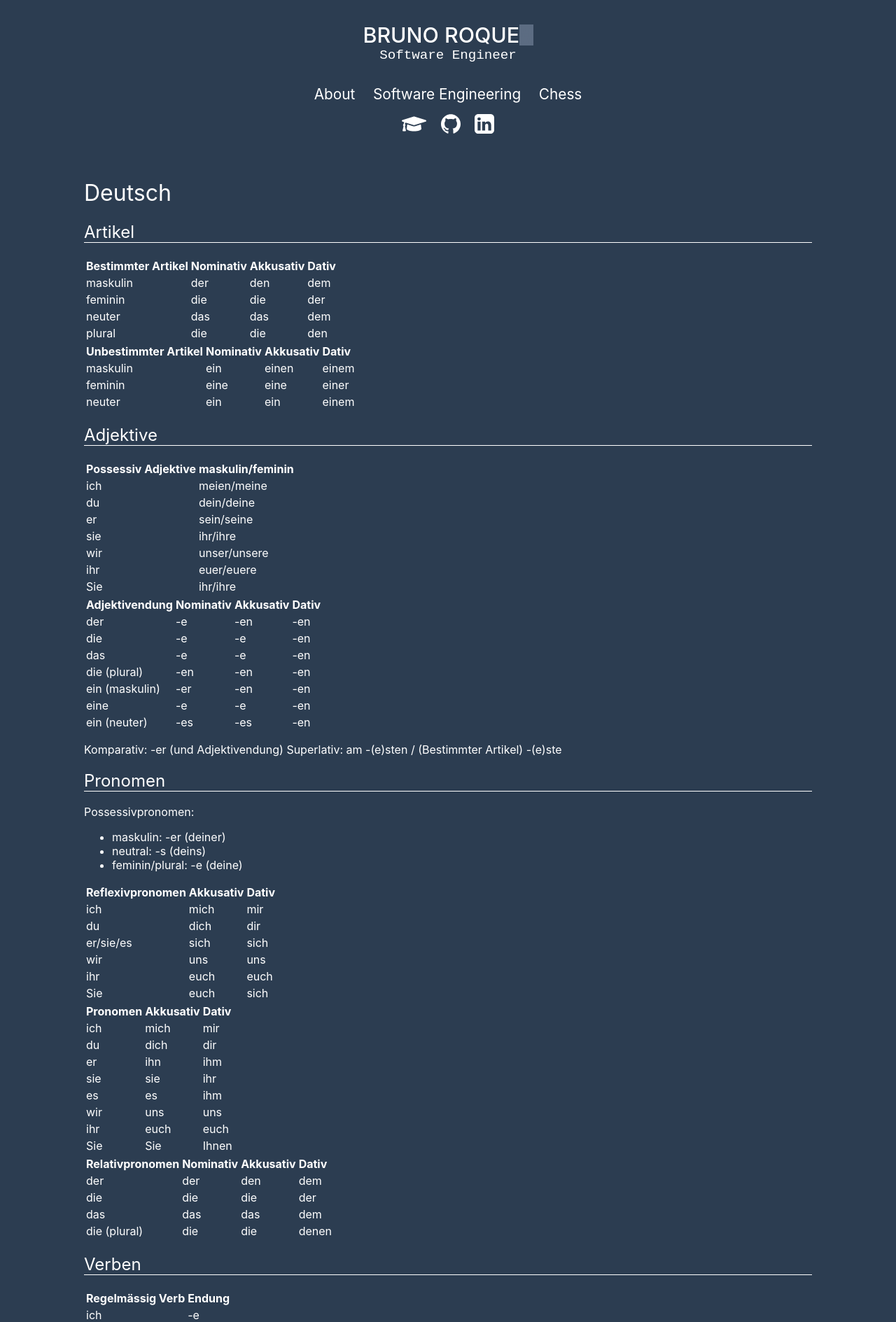
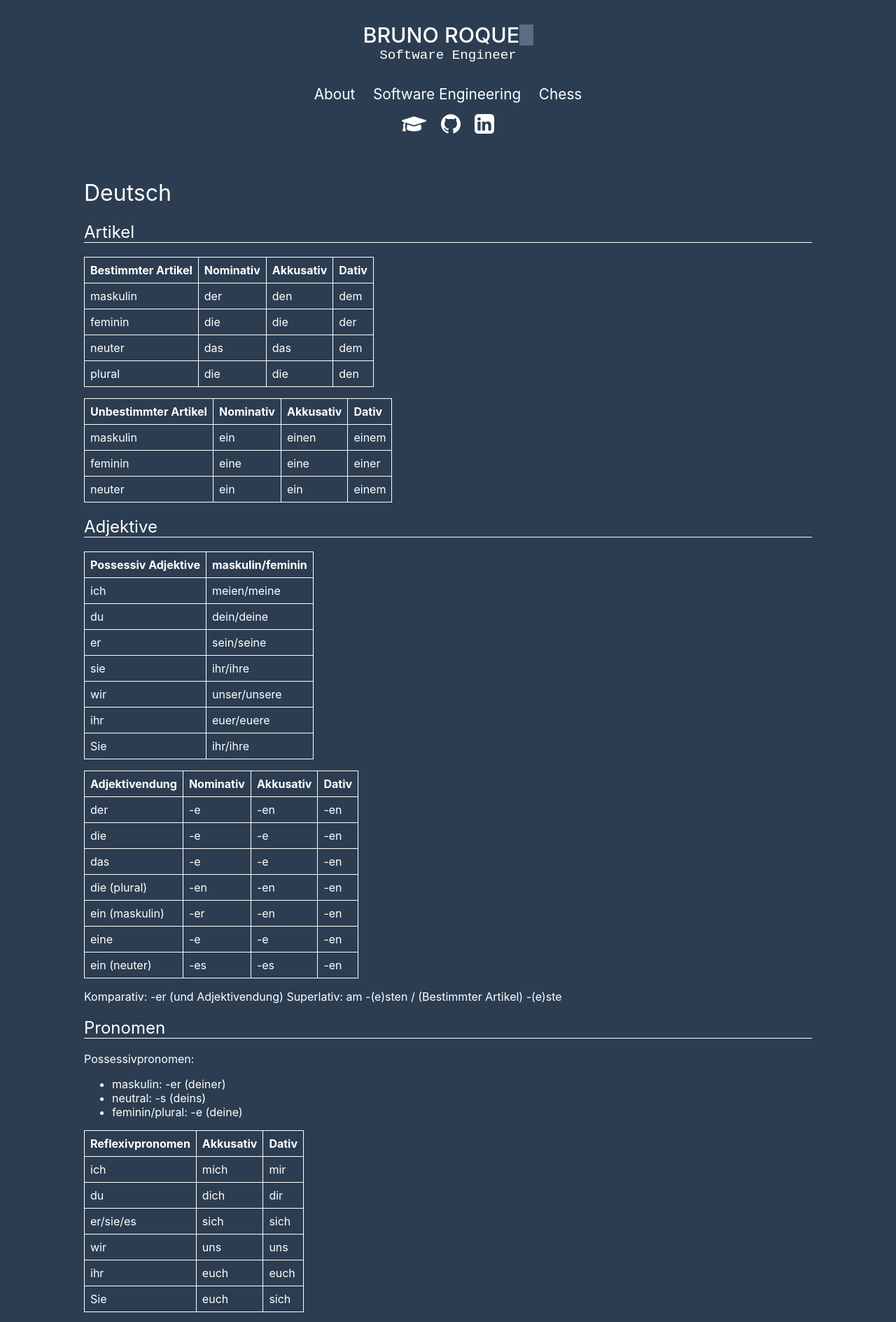
Before and after one commit to brunoroque06/brunoroque06.github.io, a Jekyll site: the page built from _pages/german.md, in a window 1280 px wide. Shown: the top 1889 px of the page at 70% size. Built offline with Jekyll 4.4.1, drawn with Linux system fonts in a browser that asks for light colours; our own code applies the rules of GitHub Pages for plain Markdown files.

Commit message:
Add style to table

```diff
--- a/_includes/style.scss
+++ b/_includes/style.scss
@@ -11,6 +11,18 @@ $hover-color: #5c6c82;
   background: $sec-color;
 }
 
+table {
+  border-collapse: collapse;
+  border: 1px solid $font-main-color;
+  margin: 1rem 0;
+
+  td,
+  th {
+    border: 1px solid $font-main-color;
+    padding: 0.5rem;
+  }
+}
+
 body {
   margin: 0;
   font-family: $font;
@@ -21,6 +33,7 @@ body {
   grid-template-areas: "header" "main";
   grid-gap: 0;
   width: 100%;
+
   header {
     grid-area: header;
     text-align: center;
@@ -29,16 +42,20 @@ body {
     display: flex;
     flex-direction: column;
     align-items: center;
+
     a {
       text-decoration: none;
     }
+
     .column {
       flex-direction: column;
     }
+
     .title {
       font-size: 1.9rem;
       font-weight: 500;
       text-transform: uppercase;
+
       .vim {
         color: $hover-color;
         background: $hover-color;
@@ -46,66 +63,81 @@ body {
         line-height: 1em;
       }
     }
+
     .subtitle {
       font-family: $font-mono;
       font-size: 1.2rem;
     }
+
     .pages {
       display: flex;
       margin: 2rem 0 0.5rem;
+
       .page {
         font-size: 1.3rem;
         margin: 0 0.5rem;
+
         a {
           color: $font-main-color;
           padding: 0.1rem 0.3rem;
         }
+
         a:hover {
           background: $hover-color;
         }
       }
     }
+
     .logos {
       a {
         display: inline-block;
         fill: $font-main-color;
       }
+
       a:hover {
         fill: $hover-color;
       }
+
       .logo {
         height: 1.75rem;
         margin: 0.5rem;
       }
     }
   }
+
   main {
     grid-area: main;
     width: 65rem;
     margin: 0 auto;
     font-size: 1rem;
     text-align: justify;
+
     a {
       color: $font-main-color;
       text-decoration: underline;
     }
+
     a:hover {
       background: $hover-color;
     }
+
     blockquote {
       border-left: 0.3rem solid $font-main-color;
       padding: 0 0 0 0.5rem;
     }
+
     code {
       display: block;
       white-space: pre-line;
       font-family: $font-mono;
       margin: 1rem;
     }
+
     h1,
     h2 {
       font-weight: 400;
     }
+
     h2 {
       border-bottom: 0.1rem solid $font-main-color;
     }
```
